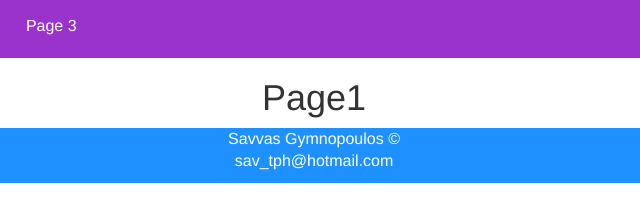
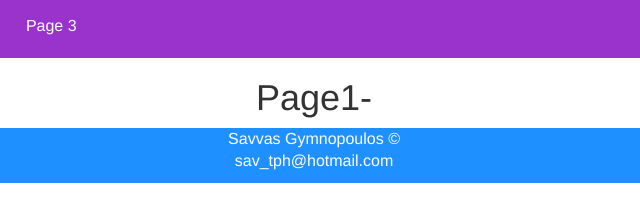
Before and after one commit to savgym/bootstrapSite, a plain HTML site: page index.html in a window 1280 px wide. Shown: the full height of the page, 326-966 px from the left. Drawn offline with nearby package versions, Linux system fonts and the light colour scheme.

Commit message:
final style footer header2

```diff
--- a/index.html
+++ b/index.html
@@ -84,7 +84,7 @@
         </nav>
         <!-- nav -->
 
-        <h1>Page1</h1>
+        <h1>Page1-</h1>
       </div>
     </div>
     <!-- end head -->
```
